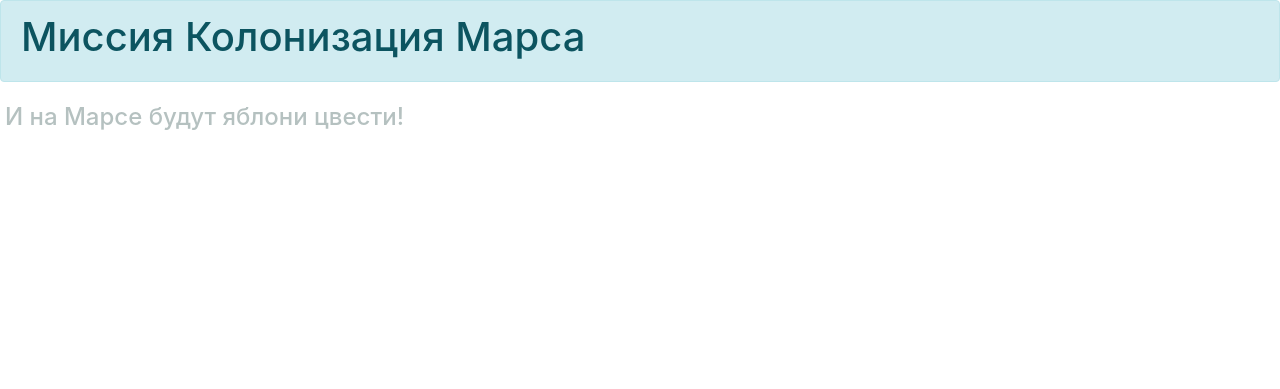
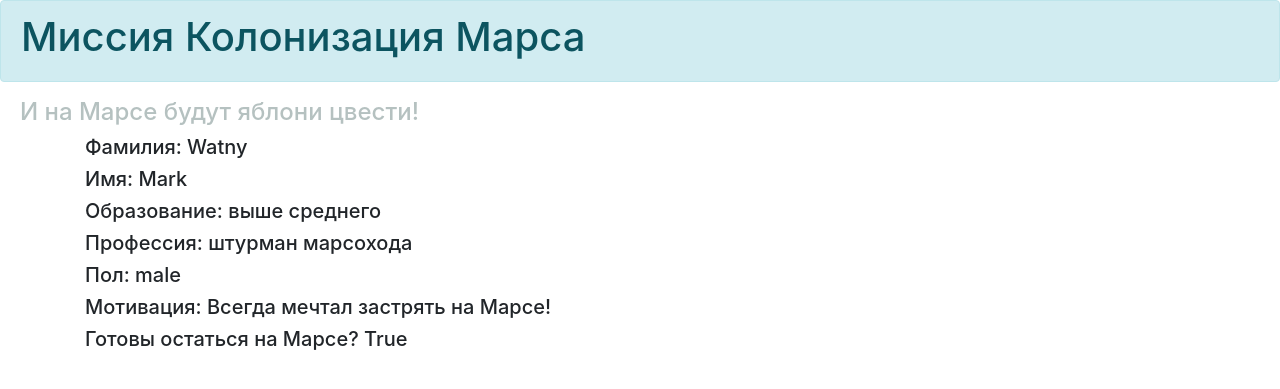
Before and after one commit to AlexAntlex/lyceum_site, a Flask app: page /answer in a window 1280 px wide. Shown: the top 389 px of the page. Run offline with Flask 2, Linux system fonts and the light colour scheme; some libraries are stand-ins or nearby versions.

Commit message:
Автоматический ответ

```diff
--- a/Mars.py
+++ b/Mars.py
@@ -1,3 +1,4 @@
+import json
 from flask import Flask, render_template, url_for
 
 app = Flask(__name__)
@@ -21,5 +22,12 @@ def list_prof(list):
     return render_template('list_prof.html', list=list, prof_list=prof_list)
 
 
+@app.route('/answer')
+def news():
+    with open("test.json", "rt", encoding="utf8") as f:
+        anket_list = json.loads(f.read())
+    return render_template('auto_answer.html', anket_list=anket_list)
+
+
 if __name__ == '__main__':
     app.run(port=8080, host='127.0.0.1')
--- /dev/null
+++ b/static/css/style.css
@@ -0,0 +1,4 @@
+h4 {
+    color: #b5c1c0;
+    padding-left: 20px;
+    }
--- /dev/null
+++ b/templates/auto_answer.html
@@ -0,0 +1,15 @@
+{% extends "base.html" %}
+
+{% block title %}{{anket_list["test"][0]["title"]}}{% endblock %}
+
+{% block content %}
+   {% for item in anket_list["test"] %}
+        {% for val in item %}
+            {% if val != 'title' and val != 'ready'%}
+                <h5>{{item[val][0]}}: {{item[val][1]}}</h5>
+            {% elif val == 'ready'%}
+                <h5>{{item[val][0]}} {{item[val][1]}}</h5>
+            {% endif %}
+        {% endfor %}
+    {% endfor %}
+{% endblock %}
--- a/templates/base.html
+++ b/templates/base.html
@@ -2,14 +2,11 @@
 <html lang="en">
 <head>
     <meta charset="UTF-8">
-        <title>{{ title }}</title>
+        <title>{% block title %}{{ title }}{% endblock %}</title>
     <link rel="stylesheet"
           href="https://maxcdn.bootstrapcdn.com/bootstrap/4.4.1/css/bootstrap.min.css">
     <style>
-        h4 {
-            color: #b5c1c0;
-            padding: 5px;
-            }
+        @import url("static/css/style.css")
     </style>
     </head>
     <body>
--- /dev/null
+++ b/test.json
@@ -0,0 +1,15 @@
+{
+    "test": [
+        {
+            "title": "Анкета",
+            "surname": ["Фамилия", "Watny"],
+            "name": ["Имя", "Mark"],
+            "education": ["Образование", "выше среднего"],
+            "profession": ["Профессия", "штурман марсохода"],
+            "sex": ["Пол", "male"],
+            "motivation": ["Мотивация", "Всегда мечтал застрять на Марсе!"],
+            "ready": ["Готовы остаться на Марсе?" ,"True"]
+        }
+
+    ]
+}
```
Also changed, not shown: static/img/image_1.png (added), static/img/image_2.png (added).
